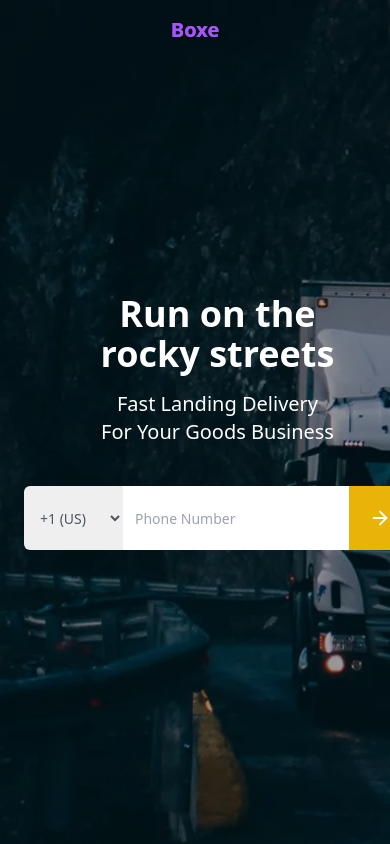
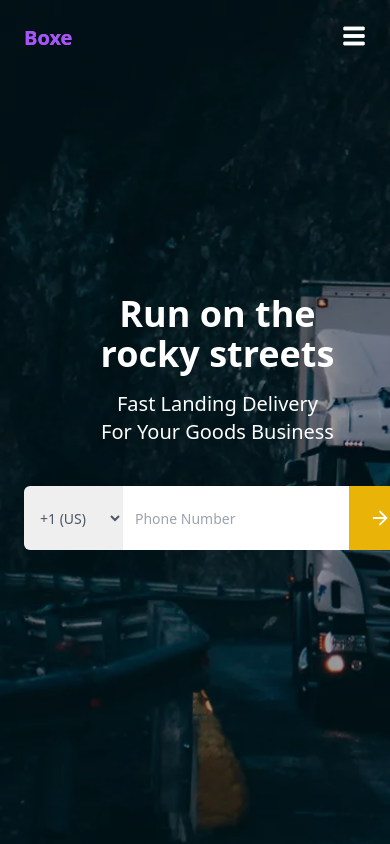
Before and after one commit to webservices715/Tarpaulin, a React (Vite) app: page / in a window 390 px wide. Shown: the top 844 px of the page. Built offline with nearby package versions, Linux system fonts and the light colour scheme.

Commit message:
Adding changes

```diff
--- a/src/components/Navbar.jsx
+++ b/src/components/Navbar.jsx
@@ -1,10 +1,12 @@
 import React, { useState, useEffect } from "react";
 import { Link } from "react-router-dom";
+import { FaBars, FaTimes } from "react-icons/fa"; // Importing react icons for toggle
 
 const Navbar = () => {
   const [isScrolled, setIsScrolled] = useState(false);
   const [isDropdownOpen, setIsDropdownOpen] = useState(false);
   const [isSearchOpen, setIsSearchOpen] = useState(false);
+  const [isMenuOpen, setIsMenuOpen] = useState(false);
 
   useEffect(() => {
     const handleScroll = () => {
@@ -23,22 +25,26 @@ const Navbar = () => {
     setIsDropdownOpen((prev) => !prev);
   };
 
+  const toggleMenu = () => {
+    setIsMenuOpen((prev) => !prev); // Toggle mobile menu
+  };
+
   return (
     <nav
       className={`text-white fixed top-0 left-0 w-full z-50 transition-colors duration-300 ${
         isScrolled ? "bg-[#f6a515]" : "bg-transparent"
       }`}
     >
-      <div className="container mx-auto flex items-center justify-around py-4 px-6">
+      <div className="container mx-auto flex items-center justify-between py-6 px-6">
         {/* Logo */}
-        <div className="flex items-center">
+        <div className="flex items-center ">
           <Link to="/" className="text-purple-500 font-bold text-xl">
             Boxe
           </Link>
         </div>
 
-        {/* Navigation Links */}
-        <ul className="hidden md:flex space-x-8 relative">
+        {/* Menu for desktop */}
+        <ul className="hidden md:flex space-x-12 relative">
           <li>
             <Link
               to="/"
@@ -147,6 +153,57 @@ const Navbar = () => {
           </button>
         </div>
       </div>
+
+      {/* Mobile Menu Toggle Button */}
+      <div className="md:hidden absolute top-6 right-6">
+        <button
+          onClick={toggleMenu}
+          className="text-white hover:text-purple-600 font-bold"
+        >
+          {isMenuOpen ? (
+            <FaTimes className="h-6 w-6" />
+          ) : (
+            <FaBars className="h-6 w-6" />
+          )}
+        </button>
+      </div>
+
+      {/* Mobile Menu */}
+      {isMenuOpen && (
+        <div className="md:hidden absolute top-16 left-0 right-0 bg-[#6345FE] text-white shadow-lg transition-all duration-300 ease-in-out">
+          <ul className="space-y-4 py-4 px-6">
+            <li>
+              <Link
+                to="/"
+                className="block text-purple-500 hover:text-purple-600 font-bold"
+              >
+                Home
+              </Link>
+            </li>
+            <li>
+              <Link to="/about" className="hover:text-purple-600 font-bold">
+                About
+              </Link>
+            </li>
+            <li>
+              <Link to="/service" className="hover:text-purple-600 font-bold">
+                Services
+              </Link>
+            </li>
+            <li>
+              <Link to="/gallery" className="hover:text-purple-600 font-bold">
+                Photo Gallery
+              </Link>
+            </li>
+            <li>
+              <Link to="/contact" className="hover:text-purple-600 font-bold">
+                Contact
+              </Link>
+            </li>
+          </ul>
+        </div>
+      )}
+
       {isSearchOpen && (
         <div className="absolute h-[3rem] top-16 left-0 right-0 mx-auto w-[calc(100%-15rem)] bg-[#6345FE] shadow-lg transition-all duration-1000 ease-in-out">
           <input
```
